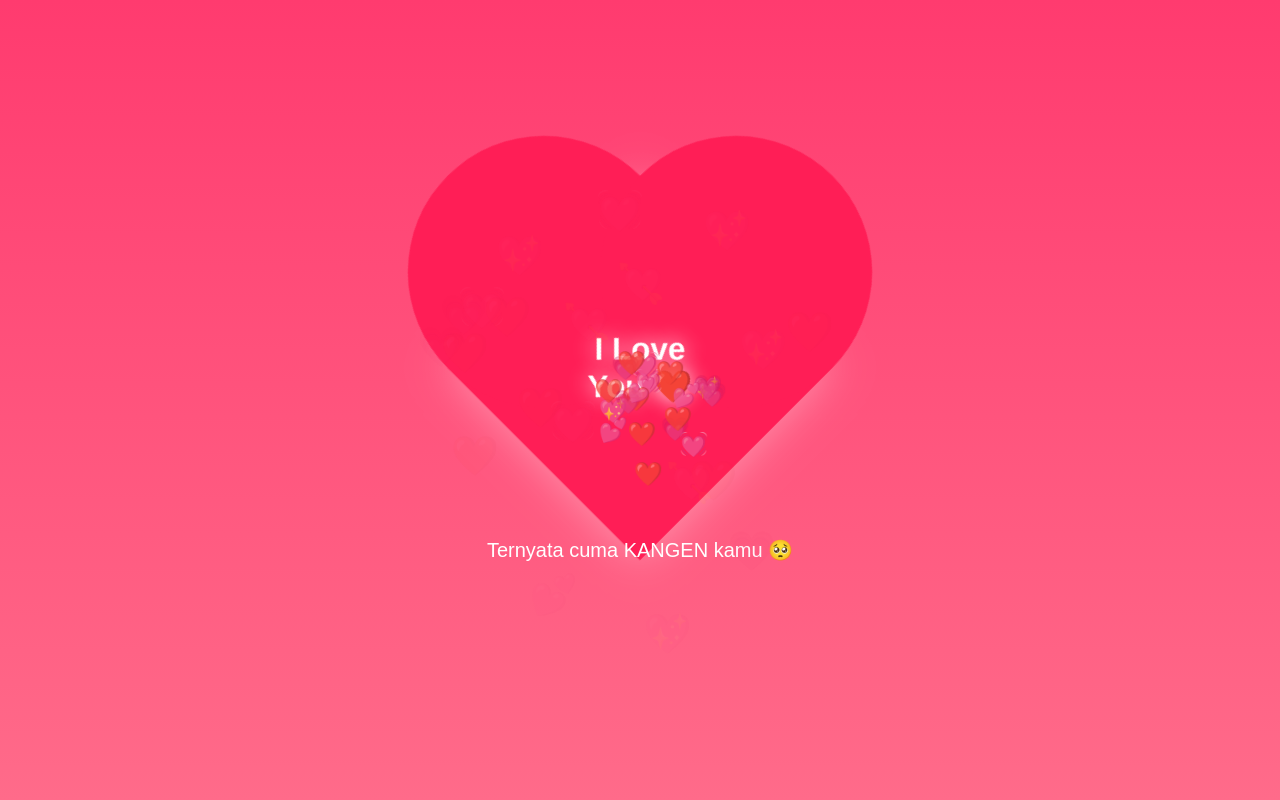
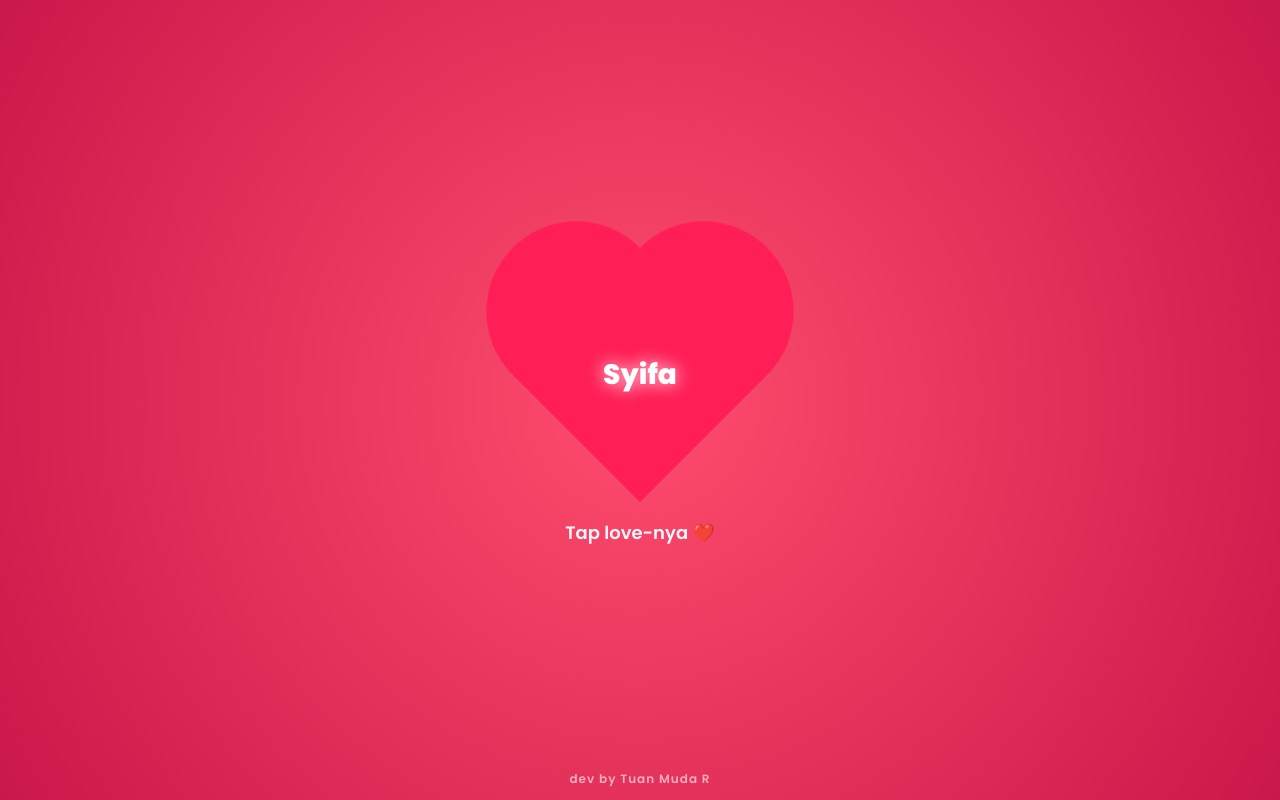
Before and after one commit to xxsixsixsick999xx/hayoooo, a plain HTML site: page index.html in a window 1280 px wide. Drawn offline with Linux system fonts and the light colour scheme.

Commit message:
Update index.html

```diff
--- a/index.html
+++ b/index.html
@@ -3,68 +3,109 @@
 <head>
 <meta charset="UTF-8">
 <meta name="viewport" content="width=device-width, initial-scale=1.0">
-<title>Love Fireworks</title>
+<title>Love Error</title>
+
+<!-- Google Font -->
+<link href="https://fonts.googleapis.com/css2?family=Poppins:wght@600;800&display=swap" rel="stylesheet">
 
 <style>
 body{
     margin:0;
     height:100vh;
-    background:linear-gradient(180deg,#ff3b6f,#ff6b8a);
+    background:radial-gradient(circle,#ff4d6d,#c9184a);
     display:flex;
     justify-content:center;
     align-items:center;
     flex-direction:column;
-    font-family:Arial,sans-serif;
+    font-family:'Poppins',sans-serif;
     color:white;
+    text-align:center;
     overflow:hidden;
-    text-align:center;
 }
 
-/* HEART BIG */
-.big-heart{
+/* WRAPPER */
+.wrap{
     position:relative;
-    width:260px;
-    height:260px;
+    width:240px;
+    height:240px;
+}
+
+/* HEART */
+.heart{
+    position:absolute;
+    top:50%;
+    left:50%;
+    width:180px;
+    height:180px;
     background:#ff1e56;
-    transform:rotate(-45deg);
-    animation:pulse 1.2s infinite;
-    box-shadow:0 0 40px rgba(255,255,255,.35);
+    transform:translate(-50%,-50%) rotate(-45deg);
+    animation:beat 1s infinite;
+    z-index:1;
 }
-.big-heart::before,
-.big-heart::after{
+.heart::before,.heart::after{
     content:"";
     position:absolute;
-    width:260px;
-    height:260px;
+    width:180px;
+    height:180px;
     background:#ff1e56;
     border-radius:50%;
 }
-.big-heart::before{top:-130px;left:0;}
-.big-heart::after{left:130px;top:0;}
+.heart::before{top:-90px;left:0;}
+.heart::after{left:90px;top:0;}
 
-/* TEXT ON HEART */
-.center-text{
+/* TEXT CENTER (RAPI & SEJAJAR) */
+.label{
     position:absolute;
     top:50%;
     left:50%;
-    transform:translate(-50%,-50%) rotate(45deg);
-    font-size:30px;
-    font-weight:900;
-    text-shadow:0 0 20px rgba(255,255,255,1);
+    transform:translate(-50%,-50%);
     z-index:10;
+    font-size:28px;
+    font-weight:800;
+    line-height:1.1;
+    text-align:center;
+    text-shadow:0 0 18px rgba(255,255,255,1);
     pointer-events:none;
-    line-height:1.2;
+    display:flex;
+    flex-direction:column;
+    align-items:center;
 }
 
-/* MESSAGE */
-.message{
-    margin-top:40px;
-    font-size:20px;
+/* STATUS */
+.status{
+    margin-top:24px;
+    font-size:18px;
+    min-height:26px;
     opacity:.95;
-    animation:fadeUp 1.2s ease forwards;
 }
 
-/* FIREWORK HEART */
+/* LOADING BAR */
+.loading{
+    width:220px;
+    height:8px;
+    background:rgba(255,255,255,.3);
+    border-radius:4px;
+    overflow:hidden;
+    margin-top:14px;
+    display:none;
+}
+.loading span{
+    display:block;
+    height:100%;
+    width:0;
+    background:white;
+}
+
+/* CREDIT */
+.credit{
+    position:fixed;
+    bottom:12px;
+    font-size:12px;
+    opacity:.6;
+    letter-spacing:1px;
+}
+
+/* FIREWORK */
 .firework{
     position:fixed;
     font-size:22px;
@@ -72,24 +113,21 @@ body{
     animation:explode 1.8s ease-out forwards;
 }
 
-/* ANIMATIONS */
-@keyframes pulse{
-    0%{transform:rotate(-45deg) scale(1);}
-    50%{transform:rotate(-45deg) scale(1.08);}
-    100%{transform:rotate(-45deg) scale(1);}
-}
+/* STATES */
+.stop{animation:none;}
 
-@keyframes fadeUp{
-    from{opacity:0;transform:translateY(20px);}
-    to{opacity:1;transform:translateY(0);}
+@keyframes beat{
+    0%{transform:translate(-50%,-50%) rotate(-45deg) scale(1);}
+    50%{transform:translate(-50%,-50%) rotate(-45deg) scale(1.1);}
+    100%{transform:translate(-50%,-50%) rotate(-45deg) scale(1);}
 }
 
 @keyframes explode{
-    0%{
+    from{
         transform:translate(0,0) scale(.8);
         opacity:1;
     }
-    100%{
+    to{
         transform:translate(var(--x),var(--y)) scale(1.8);
         opacity:0;
     }
@@ -99,44 +137,84 @@ body{
 
 <body>
 
-<div class="big-heart">
-    <div class="center-text">
-        I Love<br>You ❤️
-    </div>
+<div class="wrap">
+    <div class="heart" id="heart"></div>
+    <div class="label" id="label">Syifa</div>
 </div>
 
-<div class="message">
-    Ternyata cuma KANGEN kamu 🥺
-</div>
+<div class="status" id="status">Tap love-nya ❤️</div>
+<div class="loading" id="loading"><span id="bar"></span></div>
+
+<div class="credit">dev by Tuan Muda R</div>
 
 <script>
+const heart = document.getElementById("heart");
+const label = document.getElementById("label");
+const status = document.getElementById("status");
+const loading = document.getElementById("loading");
+const bar = document.getElementById("bar");
+
 const emojis = ["❤️","💖","💗","💕","💘","💓"];
+let step = 0;
 
 function fireworks(){
-    const centerX = window.innerWidth / 2;
-    const centerY = window.innerHeight / 2;
+    const cx = window.innerWidth / 2;
+    const cy = window.innerHeight / 2;
 
-    for(let i=0;i<20;i++){
+    for(let i=0;i<18;i++){
         const fw = document.createElement("div");
         fw.className = "firework";
         fw.innerText = emojis[Math.floor(Math.random()*emojis.length)];
 
-        const angle = Math.random() * Math.PI * 2;
-        const distance = 80 + Math.random()*160;
+        const angle = Math.random()*Math.PI*2;
+        const dist = 80 + Math.random()*160;
 
-        fw.style.left = centerX + "px";
-        fw.style.top  = centerY + "px";
-        fw.style.setProperty("--x", Math.cos(angle)*distance + "px");
-        fw.style.setProperty("--y", Math.sin(angle)*distance + "px");
+        fw.style.left = cx+"px";
+        fw.style.top  = cy+"px";
+        fw.style.setProperty("--x", Math.cos(angle)*dist+"px");
+        fw.style.setProperty("--y", Math.sin(angle)*dist+"px");
 
         document.body.appendChild(fw);
         setTimeout(()=>fw.remove(),1800);
     }
 }
 
-// continuous fireworks
-setInterval(fireworks, 1200);
-fireworks();
+document.body.addEventListener("click", ()=>{
+    if(step!==0) return;
+    step = 1;
+
+    // ERROR
+    heart.classList.add("stop");
+    label.innerText = "ERROR 💔";
+    status.innerText = "SYSTEM ERROR\nHati tidak merespon…";
+    loading.style.display = "block";
+
+    let progress = 0;
+    const interval = setInterval(()=>{
+        progress += 5;
+        bar.style.width = progress + "%";
+
+        if(progress >= 100){
+            clearInterval(interval);
+
+            status.innerText = "Gagal… 💔";
+            heart.style.opacity = 0.3;
+
+            setTimeout(()=>{
+                heart.style.opacity = 1;
+                heart.classList.remove("stop");
+                label.innerHTML = "I Love<br>You ❤️";
+                status.innerText = "Ternyata cuma kangen kamu 🥺";
+                loading.style.display = "none";
+
+                // FIREWORKS
+                fireworks();
+                setInterval(fireworks, 1400);
+
+            }, 1200);
+        }
+    }, 120);
+});
 </script>
 
 </body>
```
